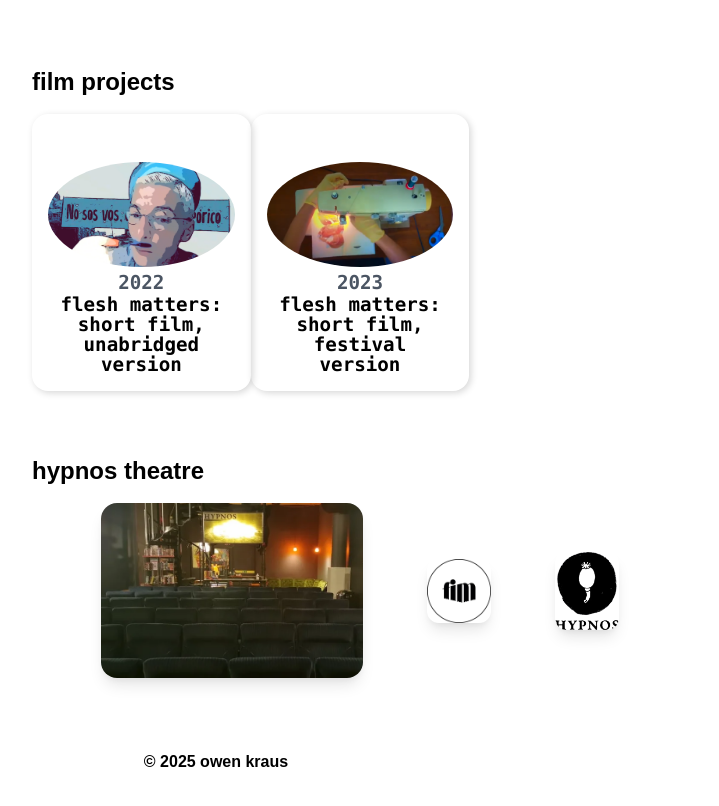
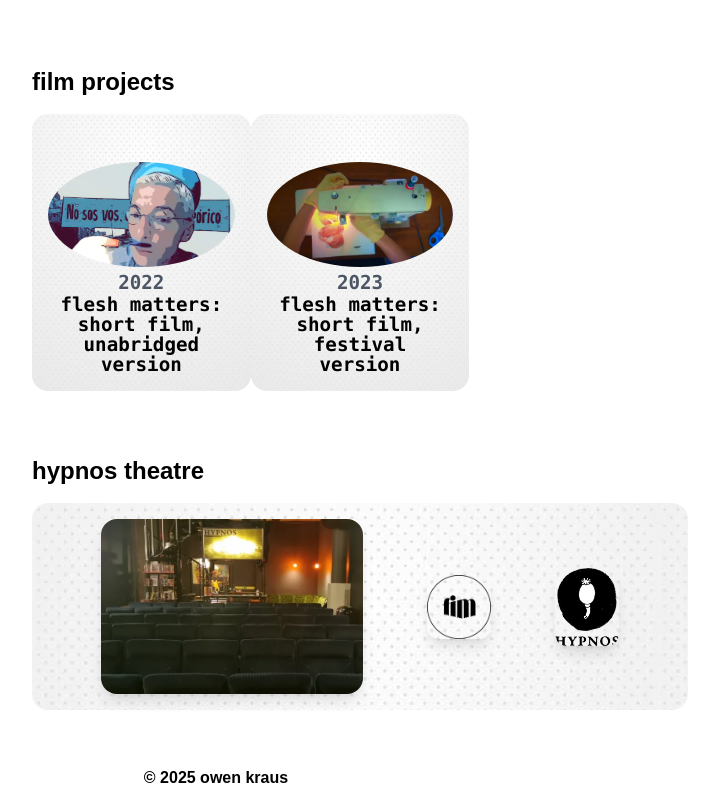
Before and after one commit to owenboy9/portfolio, a React (Vite) app: page /portfolio/cinema in a window 1280 px wide. Shown: the part 409-1215 px from the top of the page, without its empty margins (424-1143 px from the left). Built offline with nearby package versions, Linux system fonts and the light colour scheme; a web font is replaced by a local one.

Commit message:
add bg to cards

```diff
--- a/src/components/ProjectCard/ProjectCard.tsx
+++ b/src/components/ProjectCard/ProjectCard.tsx
@@ -1,5 +1,7 @@
 import { Project } from "../../data/projects";
 import ghlogo from "/assets/projects/ghlogo.png";
+import dot_bg from "/assets/projects/dot_bg.avif"; // background image
+
 
 interface Props {
   project: Project;
@@ -13,8 +15,13 @@ const ProjectCard = ({ project }: Props) => {
                 hover:border-[2.5px] hover:[border-style:dotted] hover:border-[rgb(102,102,102)]"
       style={{
         border: "none",
-        boxShadow: "2px 2px 7px rgba(0, 0, 0, 0.16)",
         borderRadius: "1rem",
+        height: "fit-content",
+        paddingBottom: "1rem",
+        backgroundImage: `url(${dot_bg})`,
+        backgroundSize: "cover",     // or "contain" if you want the whole image
+        backgroundRepeat: "repeat",  // or "no-repeat" depending on the image
+        backgroundPosition: "center",
       }}
     >
 
--- a/src/data/projects.ts
+++ b/src/data/projects.ts
@@ -29,7 +29,7 @@ export const projects: Project[] = [
   },
   {
     date: "2025",
-    description: "bubbly spin daily planner to help trick procrastination",
+    description: "bubbly daily planner to help trick procrastination (sound)",
     link: "https://zereis.github.io/Event-planner/#/spin",
     ghlink: "https://github.com/Zereis/Event-planner",
     image: spin,
@@ -37,7 +37,7 @@ export const projects: Project[] = [
   },
   {
     date: "2025",
-    description: "casino slot machine — a fun casino-themed web project with sound",
+    description: "casino slot machine — a fun casino-themed web project (sound)",
     link: "https://owenboy9.github.io/casino/",
     ghlink: "https://github.com/owenboy9/casino",
     image: casino,
--- a/src/pages/Cinema/Page.tsx
+++ b/src/pages/Cinema/Page.tsx
@@ -4,6 +4,7 @@ import ProjectCard from '../../components/ProjectCard/ProjectCard.tsx';
 import hypnos from "/assets/projects/hypnos.webp";
 import hypnos_logo from "/assets/projects/hypnos_logo.webp";
 import logo_fim from "/assets/projects/logo_fim.webp";
+import dot_bg from "/assets/projects/dot_bg.avif"; // background image
 
 const filmProjects = projects.filter(p => p.type === 'film');
 const cinema = texts.find((item) => item.type === 'cinema');
@@ -33,7 +34,18 @@ const Cinema = () => {
       hypnos theatre
     </h3>
     <div className="hypnos"
-      style={{ display: "flex", flexDirection: "row", alignItems: "center", justifyContent: "center", marginBottom: "1rem", gap: "4rem" }}
+      style={{ display: "flex", flexDirection: "row",
+      alignItems: "center",
+      justifyContent: "center", marginBottom: "1rem",
+      gap: "4rem",
+      border: "none",
+      borderRadius: "1rem",
+      paddingTop: "1rem",
+      height: "fit-content",
+      backgroundImage: `url(${dot_bg})`,
+      backgroundSize: "auto",     // or "contain" if you want the whole image
+      backgroundRepeat: "repeat",  // or "no-repeat" depending on the image
+       }}
     >
     <img
       src={hypnos}
```
Also changed, not shown: public/assets/projects/dot_bg.avif (added).
